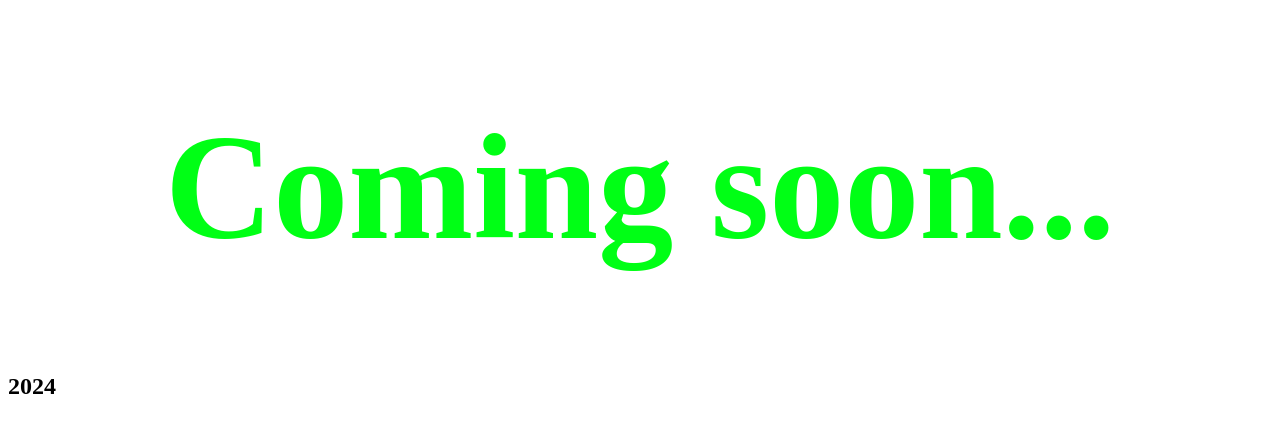
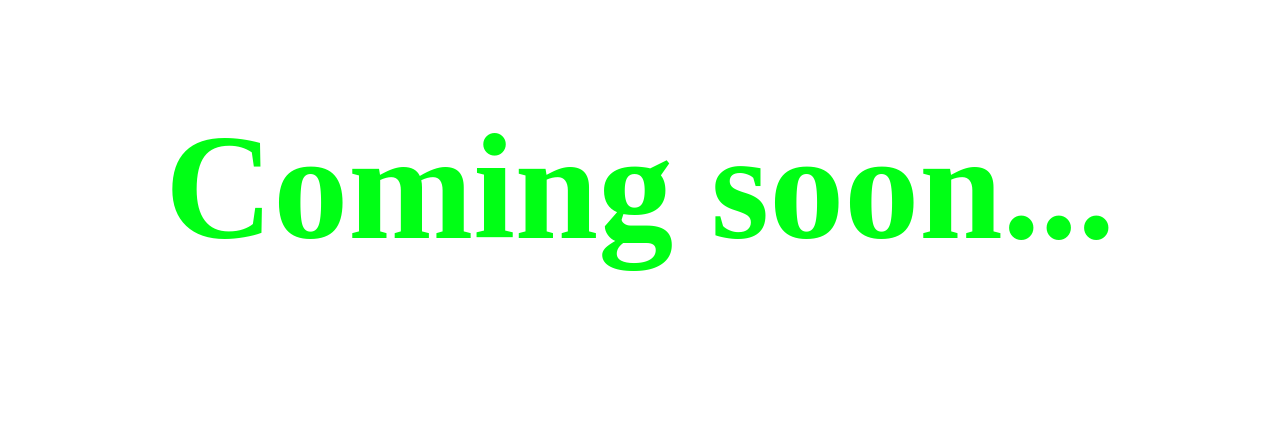
Before and after one commit to cdon4pl2/HTMLquizy.github.io, a plain HTML site: page index.html in a window 1280 px wide. Drawn offline with Linux system fonts and the light colour scheme.

Commit message:
Update index.html

```diff
--- a/index.html
+++ b/index.html
@@ -8,6 +8,5 @@
 </head>
 <body>
     <h1>Coming soon...</h1>
-    <h2>2024</h2>
 </body>
 </html>
```
